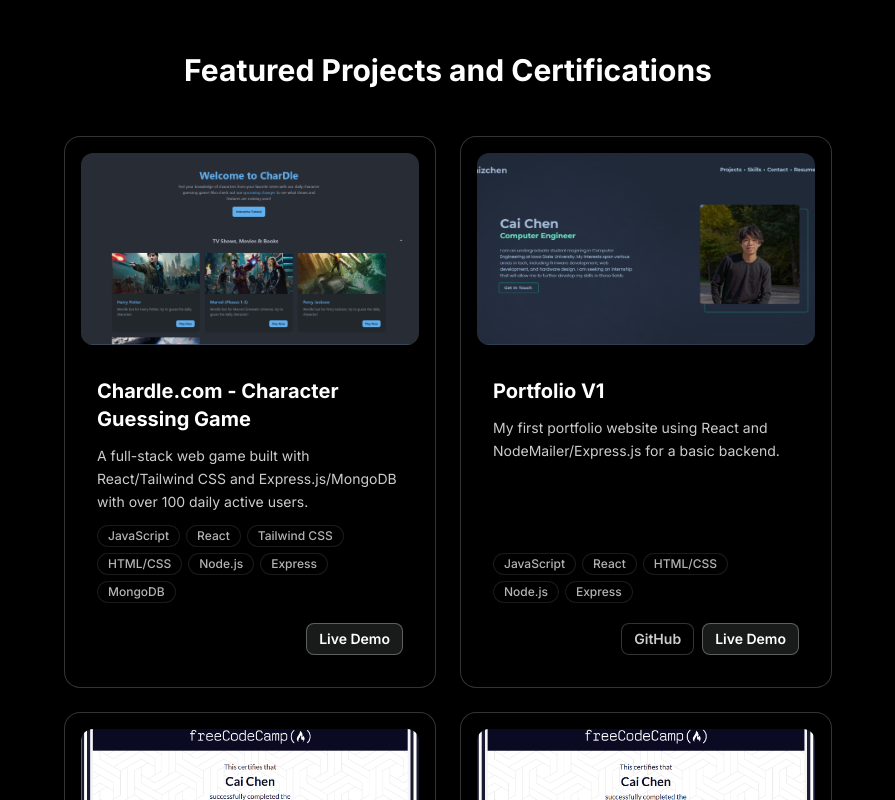
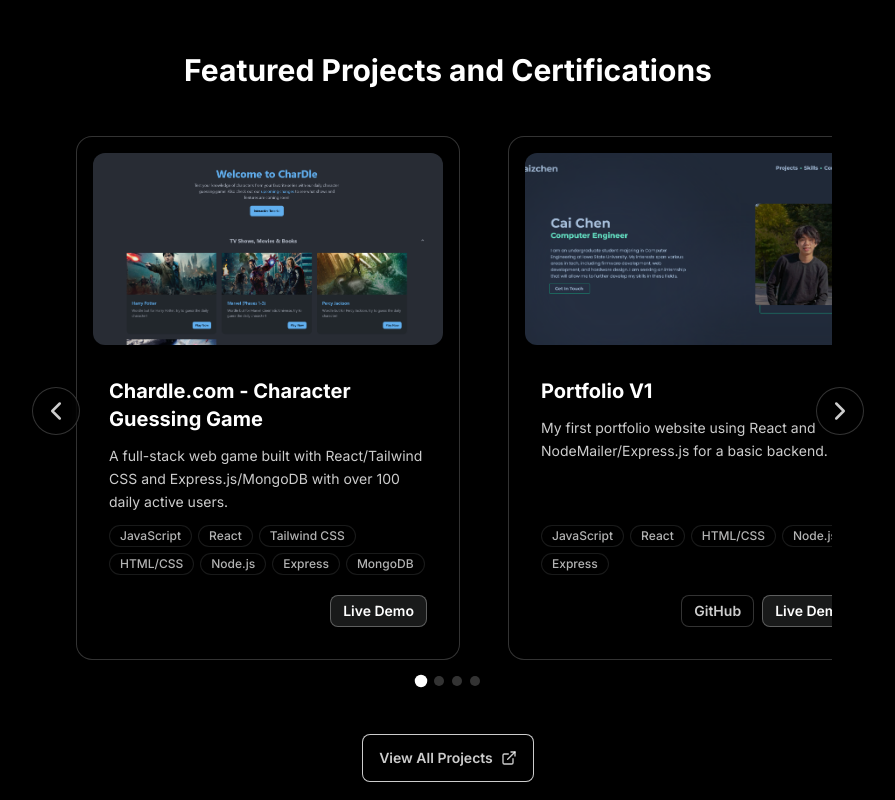
Before and after one commit to achen2304/portfolioV2, a React (Vite) app: page / in a window 1280 px wide. Shown: the part 2660-3460 px from the top of the page, without its empty margins (192-1087 px from the left). Built offline with nearby package versions, Linux system fonts and the light colour scheme.

Commit message:
feat: added carousel to projects

```diff
--- a/src/components/Projects.jsx
+++ b/src/components/Projects.jsx
@@ -1,3 +1,4 @@
+import { useState, useRef } from 'react';
 import { getImageUrl } from '../utils/img';
 import content from '../data/content.json';
 import { Link } from 'react-router-dom';
@@ -9,18 +10,53 @@
     ...content.projects.certifications,
   ];
 
+  const [currentSlide, setCurrentSlide] = useState(0);
+  const carouselRef = useRef(null);
+
+  const scrollToSlide = (index) => {
+    if (carouselRef.current) {
+      const scrollAmount = (carouselRef.current.offsetWidth / 2) * index;
+      carouselRef.current.style.scrollBehavior = 'smooth';
+      carouselRef.current.scrollLeft = scrollAmount;
+    }
+  };
+
+  const handlePrevious = () => {
+    const newSlide =
+      currentSlide === 0 ? featuredProjects.length - 1 : currentSlide - 1;
+    setCurrentSlide(newSlide);
+    scrollToSlide(newSlide);
+  };
+
+  const handleNext = () => {
+    const newSlide =
+      currentSlide === featuredProjects.length - 1 ? 0 : currentSlide + 1;
+    setCurrentSlide(newSlide);
+    scrollToSlide(newSlide);
+  };
+
+  const handleDotClick = (index) => {
+    setCurrentSlide(index);
+    scrollToSlide(index);
+  };
+
   return (
     <section id="projects" className="py-20">
-      <div className=" max-w-3xl mx-auto">
+      <div className="max-w-3xl mx-auto px-4 sm:px-0">
         <h2 className="text-3xl font-bold mb-12 text-center text-primary">
           Featured Projects and Certifications
         </h2>
 
-        <div className="grid md:grid-cols-2 gap-6 mb-6">
+        <div className="mb-12 relative">
+          <div
+            ref={carouselRef}
+            className="carousel w-full gap-6 overflow-x-hidden"
+          >
             {featuredProjects.map((project, index) => (
+              <div key={index} className="carousel-item w-full md:w-1/2 px-3">
                 <div
-              key={index}
-              className="mx-4 sm:mx-0 card border border-primary/20 hover:shadow-xl hover:border-primary/30 transition-all duration-300 backdrop-blur-[2px] bg-base-100/5 group"
+                  className="card w-full border border-primary/20 hover:shadow-xl hover:border-primary/30
+                            transition-all duration-300 backdrop-blur-[2px] bg-base-100/5 group h-full"
                 >
                   {project.image && (
                     <figure className="px-4 pt-4">
@@ -76,15 +112,77 @@
                     </div>
                   </div>
                 </div>
+              </div>
             ))}
+          </div>
+
+          <div className="absolute flex justify-between transform -translate-y-1/2 left-[-2rem] right-[-2rem] top-1/2">
+            <button
+              onClick={handlePrevious}
+              className="btn btn-circle btn-md bg-base-100/30 hover:bg-base-100/50 border-primary/20
+                         hover:border-primary/40 text-primary/80 hover:text-primary shadow-lg
+                         backdrop-blur-sm transition-all duration-300"
+            >
+              <svg
+                xmlns="http://www.w3.org/2000/svg"
+                fill="none"
+                viewBox="0 0 24 24"
+                strokeWidth={2.5}
+                stroke="currentColor"
+                className="w-6 h-6"
+              >
+                <path
+                  strokeLinecap="round"
+                  strokeLinejoin="round"
+                  d="M15.75 19.5L8.25 12l7.5-7.5"
+                />
+              </svg>
+            </button>
+            <button
+              onClick={handleNext}
+              className="btn btn-circle btn-md bg-base-100/30 hover:bg-base-100/50 border-primary/20
+                         hover:border-primary/40 text-primary/80 hover:text-primary shadow-lg
+                         backdrop-blur-sm transition-all duration-300"
+            >
+              <svg
+                xmlns="http://www.w3.org/2000/svg"
+                fill="none"
+                viewBox="0 0 24 24"
+                strokeWidth={2.5}
+                stroke="currentColor"
+                className="w-6 h-6"
+              >
+                <path
+                  strokeLinecap="round"
+                  strokeLinejoin="round"
+                  d="M8.25 4.5l7.5 7.5-7.5 7.5"
+                />
+              </svg>
+            </button>
+          </div>
+
+          <div className="flex justify-center gap-2 mt-4">
+            {featuredProjects.map((_, index) => (
+              <button
+                key={index}
+                onClick={() => handleDotClick(index)}
+                className={`w-2.5 h-2.5 rounded-full transition-all duration-300 ${
+                  currentSlide === index
+                    ? 'bg-primary scale-125'
+                    : 'bg-primary/20 hover:bg-primary/40'
+                }`}
+                aria-label={`Go to slide ${index + 1}`}
+              />
+            ))}
+          </div>
         </div>
 
         <div className="flex justify-center">
           <Link
             to="/projects"
-            className="btn btn-md normal-case bg-base-100/30 border border-primary/80 text-primary/80
-                     hover:bg-primary hover:text-base-100 hover:border-primary transition-all duration-300
-                     px-4"
+            className="btn btn-md normal-case bg-base-100/30 border border-primary/80
+                   text-primary/80 hover:bg-primary hover:text-base-100
+                   hover:border-primary transition-all duration-300 px-4"
           >
             View All Projects
             <FiExternalLink className="w-4 h-4" />
```
Lines whose indentation alone changed are shown as unchanged.
